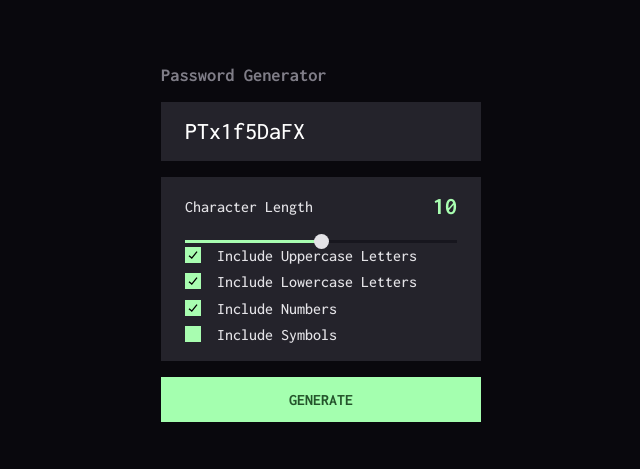
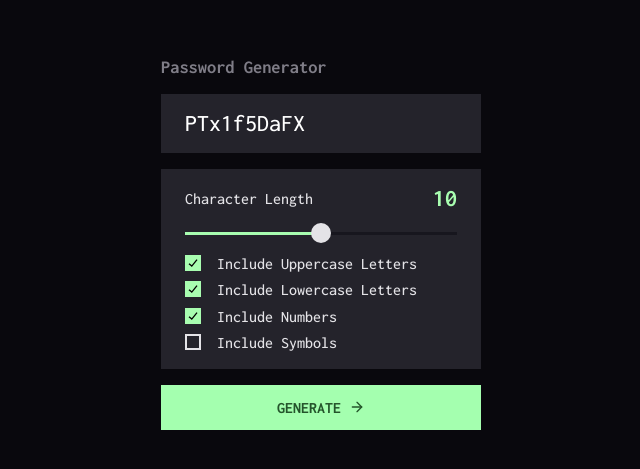
Before and after one commit to FOWMind/password-generator, a React (Create React App) app: page / in a window 1280 px wide. Shown: the part 157-626 px from the top of the page, without its empty margins (319-959 px from the left). Built offline with nearby package versions, Linux system fonts and the light colour scheme.

Commit message:
Add active status to UI

```diff
--- a/src/App.js
+++ b/src/App.js
@@ -1,6 +1,6 @@
 import Layout from "./components/Layout"
 import Generator from "./components/Generator"
-import SettingsProvider from "./contexts/SettingsContext"
+import { SettingsProvider } from "./contexts/SettingsContext"
 
 export default function App() {
   return (
--- a/src/components/Generator/PasswordSettings.js
+++ b/src/components/Generator/PasswordSettings.js
@@ -15,7 +15,7 @@ export default function PasswordSettings() {
             {settings.characterLength && (
               <CharacterLength length={settings.characterLength} />
             )}
-            <Settings handleValues={(values) => console.log(values)}>
+            <Settings>
               <SettingsInputs />
             </Settings>
           </>
--- a/src/components/Generator/SettingsInputs.js
+++ b/src/components/Generator/SettingsInputs.js
@@ -1,4 +1,5 @@
 import { config } from "../../config"
+import styled from "styled-components"
 import Range from "../Layout/Range"
 import Checkbox from "../Layout/Checkbox"
 
@@ -12,6 +13,7 @@ export default function SettingsInputs() {
         steps={1}
         defaultValue={config?.rangeDefaultValue}
       />
+      <Checkboxes>
         <Checkbox
           name="uppercaseLetters"
           defaultChecked
@@ -22,8 +24,17 @@ export default function SettingsInputs() {
           defaultChecked
           label="Include Lowercase Letters"
         />
-      <Checkbox name="includeNumbers" defaultChecked label="Include Numbers" />
+        <Checkbox
+          name="includeNumbers"
+          defaultChecked
+          label="Include Numbers"
+        />
         <Checkbox name="includeSymbols" label="Include Symbols" />
+      </Checkboxes>
     </>
   )
 }
+
+const Checkboxes = styled.div`
+  margin-top: 1rem;
+`
--- a/src/components/Generator/index.js
+++ b/src/components/Generator/index.js
@@ -1,4 +1,5 @@
 import styled from "styled-components"
+import { FiArrowRight } from "react-icons/fi"
 
 import { Title } from "../Layout/Title"
 import { Button } from "../Layout/Button"
@@ -11,7 +12,10 @@ export default function Generator() {
       <GeneratorTitle>Password Generator</GeneratorTitle>
       <PasswordOutput />
       <PasswordSettings />
-      <Button>Generate</Button>
+      <GenerateButton>
+        Generate
+        <FiArrowRight />
+      </GenerateButton>
     </Container>
   )
 }
@@ -24,3 +28,15 @@ const Container = styled.div`
 const GeneratorTitle = styled(Title)`
   margin-bottom: 1rem;
 `
+
+const GenerateButton = styled(Button)`
+  & > svg {
+    transition: transform 0.15s;
+  }
+
+  &:hover {
+    & > svg {
+      transform: translateX(0.5rem);
+    }
+  }
+`
--- a/src/components/Layout/Button.js
+++ b/src/components/Layout/Button.js
@@ -12,4 +12,15 @@ export const Button = styled.button`
   color: #24542b;
   background-color: #a4ffaf;
   cursor: pointer;
+
+  &:hover {
+    background-color: transparent;
+    border-color: #a4ffaf;
+    color: #a4ffaf;
+  }
+
+  & > svg {
+    margin-left: 0.5rem;
+    vertical-align: text-top;
+  }
 `
--- a/src/components/Layout/Checkbox.js
+++ b/src/components/Layout/Checkbox.js
@@ -27,7 +27,7 @@ export default function Checkbox({ label, ...props }) {
   return (
     <Container>
       <CheckboxLabel>
-        <CheckboxLabelItem>
+        <CheckboxLabelItem checked={checked}>
           {checked && (
             <CheckboxLabelItemIcon>
               <GrFormCheckmark />
@@ -66,12 +66,19 @@ const CheckboxLabelItem = styled.div`
   height: 1rem;
   vertical-align: text-top;
   display: inline-block;
-  background-color: #a8fdb0;
+  background-color: ${({ checked }) => (checked ? "#a8fdb0" : "transparent")};
+  border: 2px solid ${({ checked }) => (checked ? "transparent" : "#e4e3e7")};
+
+  &:hover {
+    border-color: ${({ checked }) => (!checked ? "#a8fdb0" : "")};
+  }
 `
 
 const CheckboxLabelItemIcon = styled.div`
   display: block;
   font-size: 1rem;
+  // * used to counter move by border
+  margin: -2px 0 0 -2px;
 `
 
 const StyledCheckbox = styled.input`
--- a/src/components/Layout/Range.js
+++ b/src/components/Layout/Range.js
@@ -57,11 +57,18 @@ const StyledRange = styled.input`
 
   &::-webkit-slider-thumb {
     -webkit-appearance: none;
-    width: 15px;
-    height: 15px;
+    width: 20px;
+    height: 20px;
+    border: 2px solid transparent;
     border-radius: 50%;
     background-color: #e4e3e7;
     cursor: grab;
+
+    &:hover,
+    &:active {
+      border-color: #a8fdb0;
+      background-color: #17161e;
+    }
 
     &:active {
       cursor: grabbing;
--- a/src/contexts/SettingsContext.js
+++ b/src/contexts/SettingsContext.js
@@ -2,7 +2,7 @@ import { createContext, useState } from "react"
 
 export const SettingsContext = createContext()
 
-export default function SettingsProvider({ children }) {
+export function SettingsProvider({ children }) {
   const [settings, setSettings] = useState({})
 
   const handleSettings = (name, value) => {
```
Lines whose indentation alone changed are shown as unchanged.
